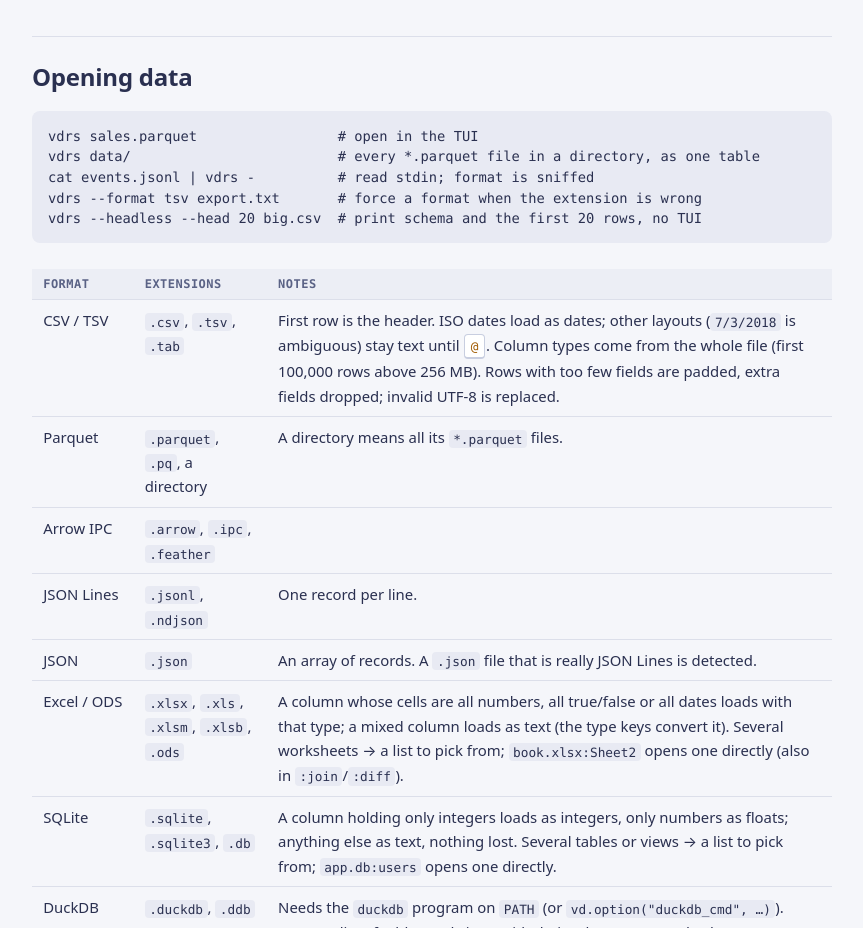
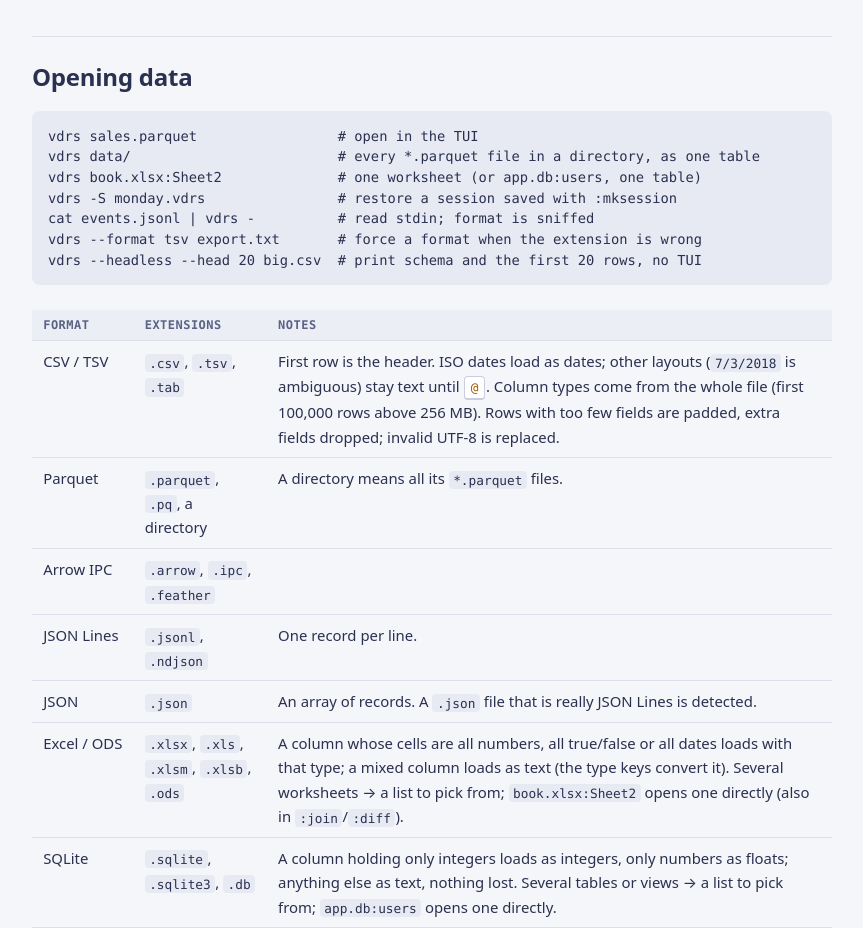
Before and after one commit to neumann-mlucas/visidata-rs, a plain HTML site: page docs/index.html in a window 1280 px wide. Shown: the part 1160-2088 px from the top of the page, without its empty margins (328-1191 px from the left). Drawn offline with Linux system fonts and the light colour scheme.

Commit message:
docs: vdrs -S, Parquet directory and book.xlsx:Sheet2 examples

```diff
--- a/docs/index.html
+++ b/docs/index.html
@@ -175,6 +175,8 @@ td:first-child { white-space: nowrap; }
 <h2 id="open">Opening data</h2>
 <pre><code>vdrs sales.parquet                 # open in the TUI
 vdrs data/                         # every *.parquet file in a directory, as one table
+vdrs book.xlsx:Sheet2              # one worksheet (or app.db:users, one table)
+vdrs -S monday.vdrs                # restore a session saved with :mksession
 cat events.jsonl | vdrs -          # read stdin; format is sniffed
 vdrs --format tsv export.txt       # force a format when the extension is wrong
 vdrs --headless --head 20 big.csv  # print schema and the first 20 rows, no TUI</code></pre>
```
Also changed, not shown: 1 other file.
